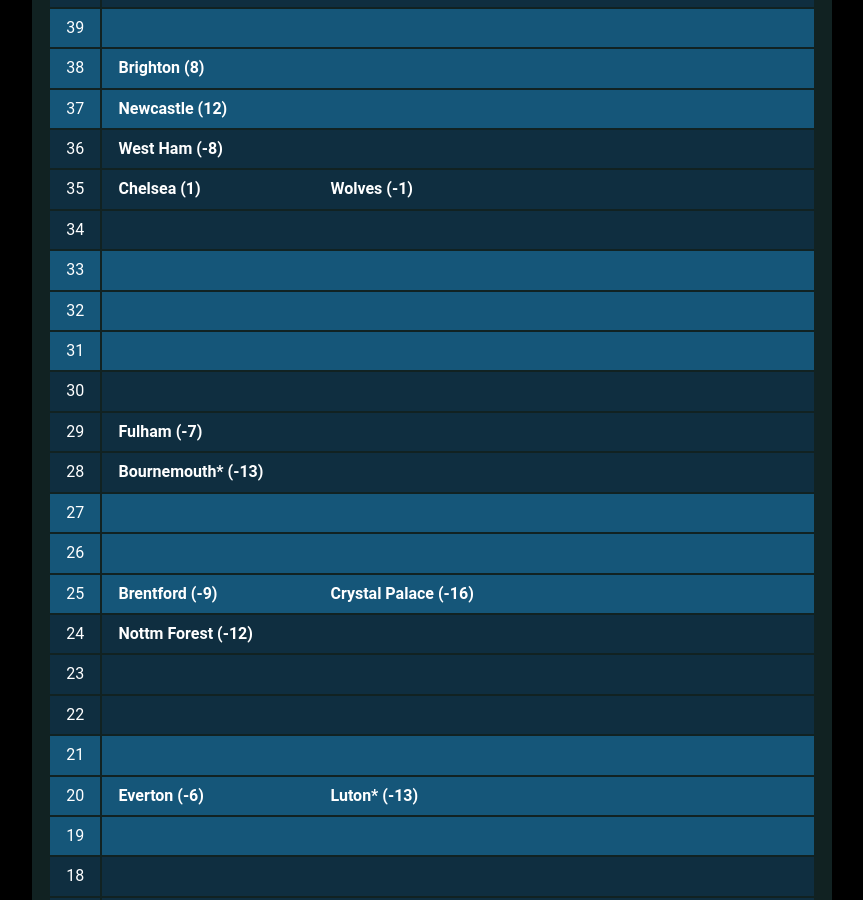
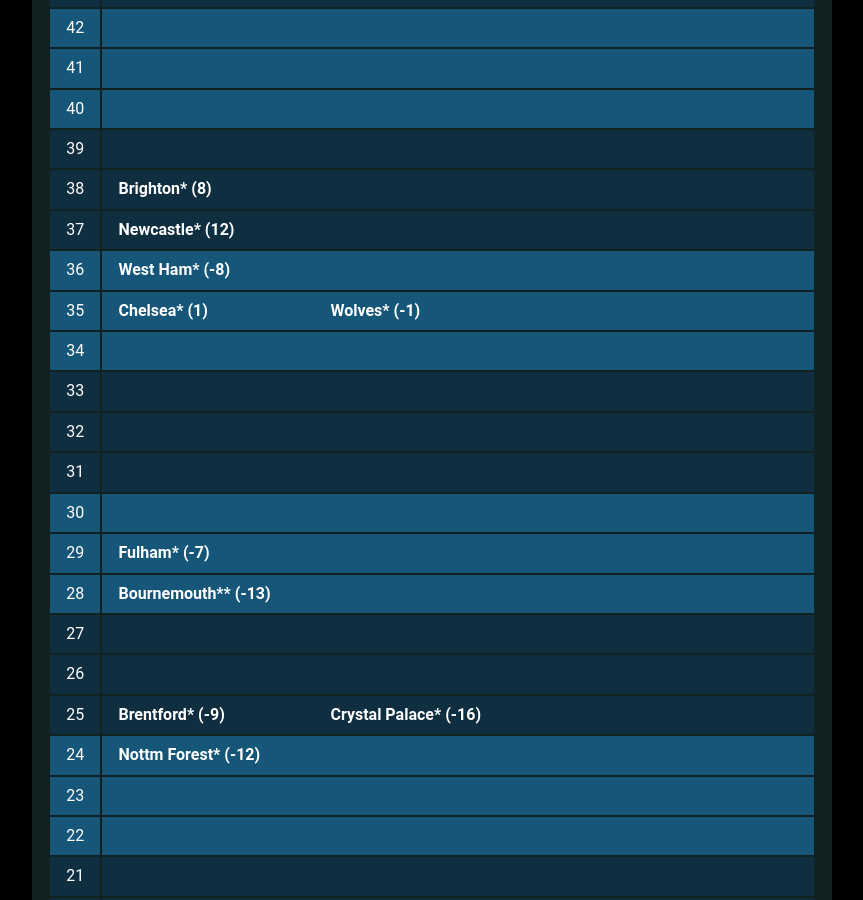
Before and after one commit to muru/muru.github.io, a Jekyll site: the page built from resources.md, in a window 1280 px wide and 900 px high, scrolled down 2204 px. Shown: the whole window, without its empty margins (208-1071 px from the left). Built offline with Jekyll 4.4.1, drawn with Linux system fonts in a browser that asks for light colours; some web fonts are replaced; some of the changed text lies outside the part shown.

Commit message:
updated cann-table: Fri 23 Feb 00:12:03 JST 2024

```diff
--- a/cann-table.html
+++ b/cann-table.html
@@ -1,249 +1,264 @@
 <table id="cann-table">
 <thead> <th> Pts </th> <th> Clubs (GD) </th> </thead>
 	<tr class="cann-row-1">
-		<td class="cann-point">57</td>
+		<td class="cann-point">60</td>
 		<td class="cann-clubs">
-			<span class="club-name">Liverpool (35)</span>
+			<span class="club-name">Liverpool (38)</span>
 		</td>
  	</tr>
 	<tr class="cann-row-1">
-		<td class="cann-point">56</td>
+		<td class="cann-point">59</td>
 		<td class="cann-clubs">
-			<span class="club-name">Man City (32)</span>
 		</td>
  	</tr>
 	<tr class="cann-row-1">
-		<td class="cann-point">55</td>
+		<td class="cann-point">58</td>
 		<td class="cann-clubs">
-			<span class="club-name">Arsenal (36)</span>
 		</td>
  	</tr>
 	<tr class="cann-row-2">
+		<td class="cann-point">57</td>
+		<td class="cann-clubs">
+		</td>
+ 	</tr>
+	<tr class="cann-row-2">
+		<td class="cann-point">56</td>
+		<td class="cann-clubs">
+			<span class="club-name">Man City* (32)</span>
+		</td>
+ 	</tr>
+	<tr class="cann-row-2">
+		<td class="cann-point">55</td>
+		<td class="cann-clubs">
+			<span class="club-name">Arsenal* (36)</span>
+		</td>
+ 	</tr>
+	<tr class="cann-row-1">
 		<td class="cann-point">54</td>
 		<td class="cann-clubs">
 		</td>
  	</tr>
-	<tr class="cann-row-2">
+	<tr class="cann-row-1">
 		<td class="cann-point">53</td>
 		<td class="cann-clubs">
 		</td>
  	</tr>
-	<tr class="cann-row-2">
+	<tr class="cann-row-1">
 		<td class="cann-point">52</td>
 		<td class="cann-clubs">
 		</td>
  	</tr>
-	<tr class="cann-row-1">
+	<tr class="cann-row-2">
 		<td class="cann-point">51</td>
 		<td class="cann-clubs">
 		</td>
  	</tr>
-	<tr class="cann-row-1">
+	<tr class="cann-row-2">
 		<td class="cann-point">50</td>
 		<td class="cann-clubs">
 		</td>
  	</tr>
-	<tr class="cann-row-1">
+	<tr class="cann-row-2">
 		<td class="cann-point">49</td>
 		<td class="cann-clubs">
-			<span class="club-name">Aston Villa (19)</span>
+			<span class="club-name">Aston Villa* (19)</span>
 		</td>
  	</tr>
-	<tr class="cann-row-2">
+	<tr class="cann-row-1">
 		<td class="cann-point">48</td>
 		<td class="cann-clubs">
 		</td>
  	</tr>
-	<tr class="cann-row-2">
+	<tr class="cann-row-1">
 		<td class="cann-point">47</td>
 		<td class="cann-clubs">
-			<span class="club-name">Tottenham (14)</span>
+			<span class="club-name">Tottenham* (14)</span>
 		</td>
  	</tr>
-	<tr class="cann-row-2">
+	<tr class="cann-row-1">
 		<td class="cann-point">46</td>
 		<td class="cann-clubs">
 		</td>
  	</tr>
-	<tr class="cann-row-1">
+	<tr class="cann-row-2">
 		<td class="cann-point">45</td>
 		<td class="cann-clubs">
 		</td>
  	</tr>
-	<tr class="cann-row-1">
+	<tr class="cann-row-2">
 		<td class="cann-point">44</td>
 		<td class="cann-clubs">
-			<span class="club-name">Man Utd (1)</span>
+			<span class="club-name">Man Utd* (1)</span>
 		</td>
  	</tr>
-	<tr class="cann-row-1">
+	<tr class="cann-row-2">
 		<td class="cann-point">43</td>
 		<td class="cann-clubs">
 		</td>
  	</tr>
-	<tr class="cann-row-2">
+	<tr class="cann-row-1">
 		<td class="cann-point">42</td>
 		<td class="cann-clubs">
 		</td>
  	</tr>
-	<tr class="cann-row-2">
+	<tr class="cann-row-1">
 		<td class="cann-point">41</td>
 		<td class="cann-clubs">
 		</td>
  	</tr>
-	<tr class="cann-row-2">
+	<tr class="cann-row-1">
 		<td class="cann-point">40</td>
 		<td class="cann-clubs">
 		</td>
  	</tr>
-	<tr class="cann-row-1">
+	<tr class="cann-row-2">
 		<td class="cann-point">39</td>
 		<td class="cann-clubs">
 		</td>
  	</tr>
-	<tr class="cann-row-1">
+	<tr class="cann-row-2">
 		<td class="cann-point">38</td>
 		<td class="cann-clubs">
-			<span class="club-name">Brighton (8)</span>
+			<span class="club-name">Brighton* (8)</span>
+		</td>
+ 	</tr>
+	<tr class="cann-row-2">
+		<td class="cann-point">37</td>
+		<td class="cann-clubs">
+			<span class="club-name">Newcastle* (12)</span>
 		</td>
  	</tr>
 	<tr class="cann-row-1">
-		<td class="cann-point">37</td>
+		<td class="cann-point">36</td>
 		<td class="cann-clubs">
-			<span class="club-name">Newcastle (12)</span>
+			<span class="club-name">West Ham* (-8)</span>
 		</td>
  	</tr>
-	<tr class="cann-row-2">
-		<td class="cann-point">36</td>
+	<tr class="cann-row-1">
+		<td class="cann-point">35</td>
 		<td class="cann-clubs">
-			<span class="club-name">West Ham (-8)</span>
+			<span class="club-name">Chelsea* (1)</span>
+			<span class="club-name">Wolves* (-1)</span>
 		</td>
  	</tr>
-	<tr class="cann-row-2">
-		<td class="cann-point">35</td>
-		<td class="cann-clubs">
-			<span class="club-name">Chelsea (1)</span>
-			<span class="club-name">Wolves (-1)</span>
-		</td>
- 	</tr>
-	<tr class="cann-row-2">
+	<tr class="cann-row-1">
 		<td class="cann-point">34</td>
 		<td class="cann-clubs">
 		</td>
  	</tr>
-	<tr class="cann-row-1">
+	<tr class="cann-row-2">
 		<td class="cann-point">33</td>
 		<td class="cann-clubs">
 		</td>
  	</tr>
-	<tr class="cann-row-1">
+	<tr class="cann-row-2">
 		<td class="cann-point">32</td>
 		<td class="cann-clubs">
 		</td>
  	</tr>
-	<tr class="cann-row-1">
+	<tr class="cann-row-2">
 		<td class="cann-point">31</td>
 		<td class="cann-clubs">
 		</td>
  	</tr>
-	<tr class="cann-row-2">
+	<tr class="cann-row-1">
 		<td class="cann-point">30</td>
 		<td class="cann-clubs">
 		</td>
  	</tr>
-	<tr class="cann-row-2">
+	<tr class="cann-row-1">
 		<td class="cann-point">29</td>
 		<td class="cann-clubs">
-			<span class="club-name">Fulham (-7)</span>
+			<span class="club-name">Fulham* (-7)</span>
+		</td>
+ 	</tr>
+	<tr class="cann-row-1">
+		<td class="cann-point">28</td>
+		<td class="cann-clubs">
+			<span class="club-name">Bournemouth** (-13)</span>
 		</td>
  	</tr>
 	<tr class="cann-row-2">
-		<td class="cann-point">28</td>
-		<td class="cann-clubs">
-			<span class="club-name">Bournemouth* (-13)</span>
-		</td>
- 	</tr>
-	<tr class="cann-row-1">
 		<td class="cann-point">27</td>
 		<td class="cann-clubs">
 		</td>
  	</tr>
-	<tr class="cann-row-1">
+	<tr class="cann-row-2">
 		<td class="cann-point">26</td>
 		<td class="cann-clubs">
 		</td>
  	</tr>
-	<tr class="cann-row-1">
+	<tr class="cann-row-2">
 		<td class="cann-point">25</td>
 		<td class="cann-clubs">
-			<span class="club-name">Brentford (-9)</span>
-			<span class="club-name">Crystal Palace (-16)</span>
+			<span class="club-name">Brentford* (-9)</span>
+			<span class="club-name">Crystal Palace* (-16)</span>
 		</td>
  	</tr>
-	<tr class="cann-row-2">
+	<tr class="cann-row-1">
 		<td class="cann-point">24</td>
 		<td class="cann-clubs">
-			<span class="club-name">Nottm Forest (-12)</span>
+			<span class="club-name">Nottm Forest* (-12)</span>
 		</td>
  	</tr>
-	<tr class="cann-row-2">
+	<tr class="cann-row-1">
 		<td class="cann-point">23</td>
 		<td class="cann-clubs">
 		</td>
  	</tr>
-	<tr class="cann-row-2">
+	<tr class="cann-row-1">
 		<td class="cann-point">22</td>
 		<td class="cann-clubs">
 		</td>
  	</tr>
-	<tr class="cann-row-1">
+	<tr class="cann-row-2">
 		<td class="cann-point">21</td>
 		<td class="cann-clubs">
 		</td>
  	</tr>
-	<tr class="cann-row-1">
+	<tr class="cann-row-2">
 		<td class="cann-point">20</td>
 		<td class="cann-clubs">
-			<span class="club-name">Everton (-6)</span>
-			<span class="club-name">Luton* (-13)</span>
+			<span class="club-name">Everton* (-6)</span>
+			<span class="club-name">Luton* (-16)</span>
 		</td>
  	</tr>
-	<tr class="cann-row-1">
+	<tr class="cann-row-2">
 		<td class="cann-point">19</td>
 		<td class="cann-clubs">
 		</td>
  	</tr>
-	<tr class="cann-row-2">
+	<tr class="cann-row-1">
 		<td class="cann-point">18</td>
 		<td class="cann-clubs">
 		</td>
  	</tr>
-	<tr class="cann-row-2">
+	<tr class="cann-row-1">
 		<td class="cann-point">17</td>
 		<td class="cann-clubs">
 		</td>
  	</tr>
-	<tr class="cann-row-2">
+	<tr class="cann-row-1">
 		<td class="cann-point">16</td>
 		<td class="cann-clubs">
 		</td>
  	</tr>
-	<tr class="cann-row-1">
+	<tr class="cann-row-2">
 		<td class="cann-point">15</td>
 		<td class="cann-clubs">
 		</td>
  	</tr>
-	<tr class="cann-row-1">
+	<tr class="cann-row-2">
 		<td class="cann-point">14</td>
 		<td class="cann-clubs">
 		</td>
  	</tr>
-	<tr class="cann-row-1">
+	<tr class="cann-row-2">
 		<td class="cann-point">13</td>
 		<td class="cann-clubs">
-			<span class="club-name">Burnley (-30)</span>
-			<span class="club-name">Sheff Utd (-43)</span>
+			<span class="club-name">Burnley* (-30)</span>
+			<span class="club-name">Sheff Utd* (-43)</span>
 		</td>
  	</tr>
 </table>
-<span id="cann-gen-note"> Generated on Thursday, 22 February 2024 at 00:03 JST.<br>* Each asterisk is a match in hand.</span>
+<span id="cann-gen-note"> Generated on Friday, 23 February 2024 at 00:12 JST.<br>* Each asterisk is a match in hand.</span>
```
